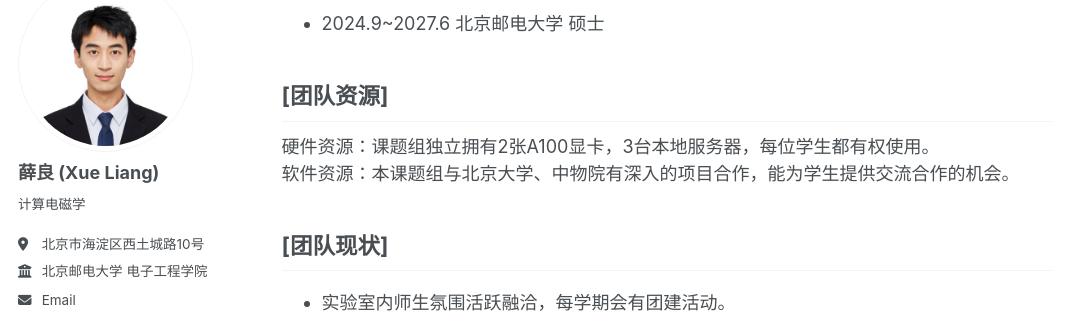
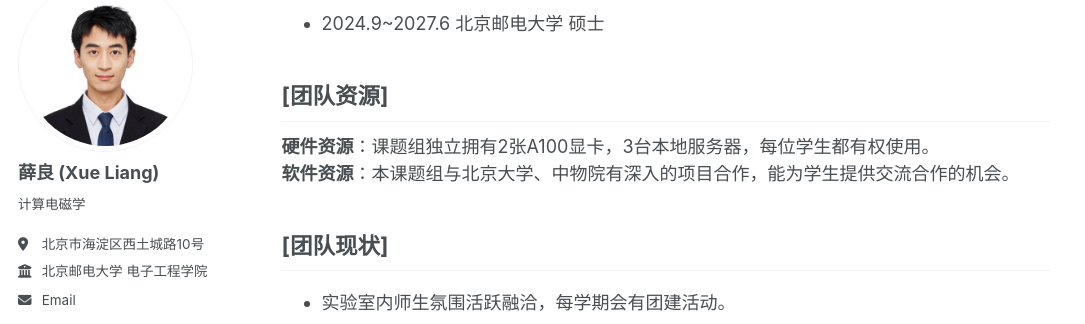
Before and after one commit to TsingHuaGo/xueliang.github.io, a Jekyll site: the page built from _pages/about.md, in a window 1280 px wide and 900 px high, scrolled down 581 px. Shown: the part 124-448 px from the top of the window, without its empty margins (0-1085 px from the left). Built offline with Jekyll 4.4.1, drawn with Linux system fonts in a browser that asks for light colours; some web fonts are replaced; a script bundle is joined from its source files by our own code; library files that are not in the unit come from our copies.

```diff
--- a/_pages/about.md
+++ b/_pages/about.md
@@ -29,8 +29,8 @@ https://teacher.bupt.edu.cn/guoxingyue/
 
 [团队资源]
 ------
-硬件资源：课题组独立拥有2张A100显卡，3台本地服务器，每位学生都有权使用。\
-软件资源：本课题组与北京大学、中物院有深入的项目合作，能为学生提供交流合作的机会。
+**硬件资源**：课题组独立拥有2张A100显卡，3台本地服务器，每位学生都有权使用。\
+**软件资源**：本课题组与北京大学、中物院有深入的项目合作，能为学生提供交流合作的机会。
 
 
 [团队现状]
```
